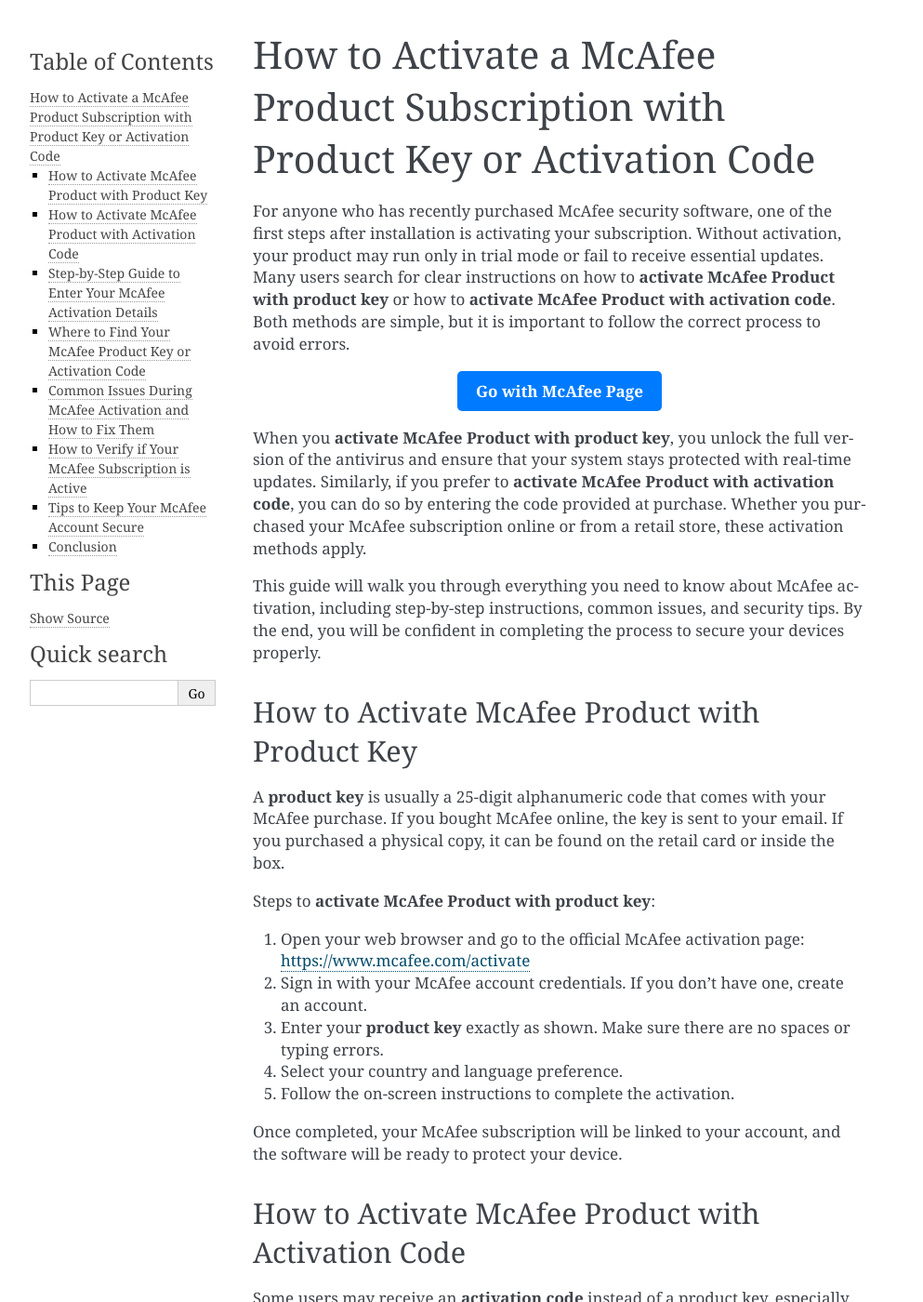
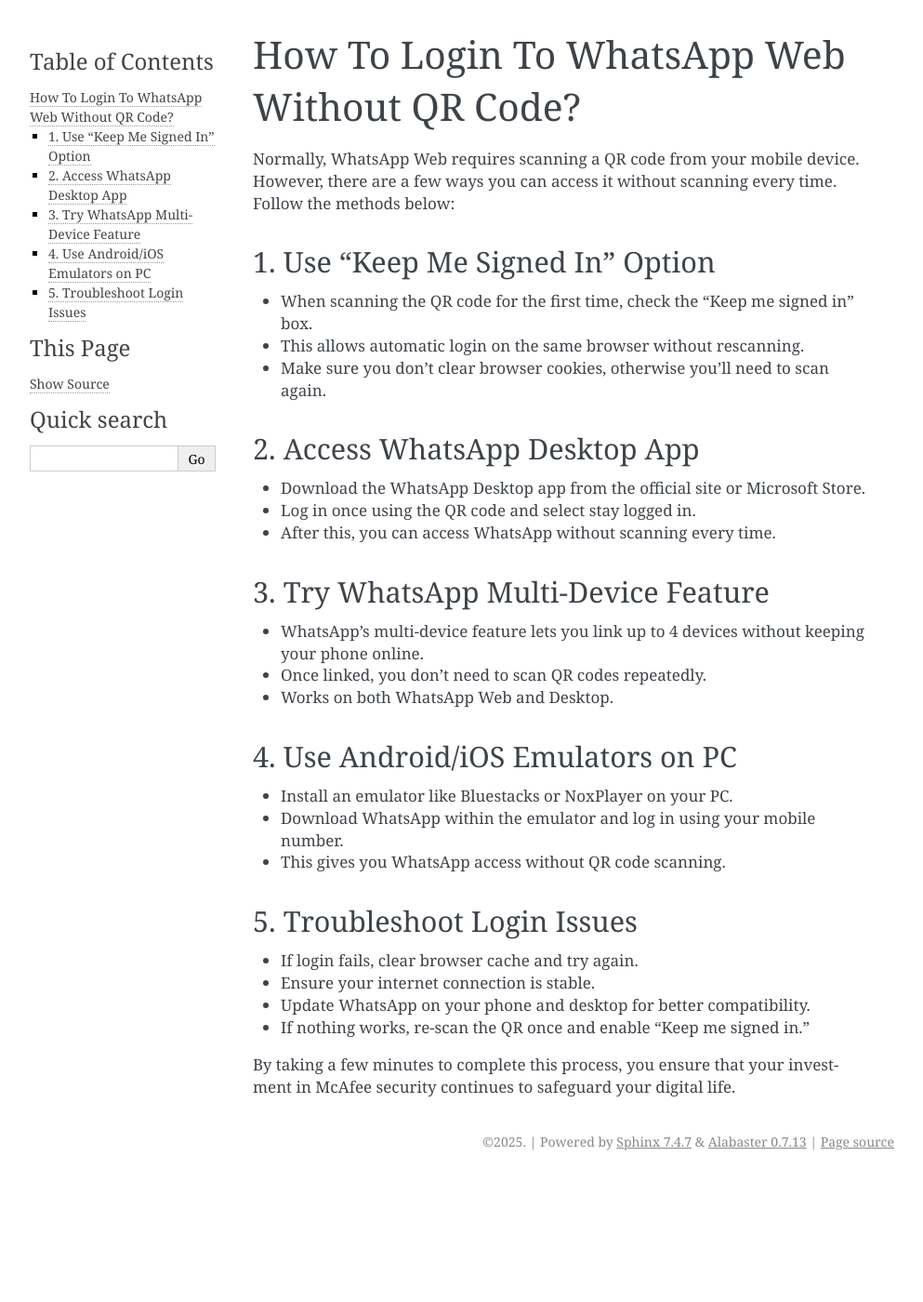
Before and after one commit to downloadturb0taxwithlicensecode/whatsappweb, a Sphinx documentation site: the page built from docs/index.rst, in a window 1280 px wide and 1400 px high. Shown: the whole window at 93% size, without its empty margins (148-1141 px from the left). Built offline with Sphinx 7.4.7, drawn with Linux system fonts in a browser that asks for light colours; some of the changed text lies outside the part shown.

Commit message:
Update index.rst

```diff
--- a/docs/index.rst
+++ b/docs/index.rst
@@ -1,124 +1,48 @@
-How to Activate a McAfee Product Subscription with Product Key or Activation Code
+How To Login To WhatsApp Web Without QR Code?
 =================================================================================
+Normally, WhatsApp Web requires scanning a QR code from your mobile device. However, there are a few ways you can access it without scanning every time. Follow the methods below:
 
-For anyone who has recently purchased McAfee security software, one of the first steps after installation is activating your subscription. Without activation, your product may run only in trial mode or fail to receive essential updates. Many users search for clear instructions on how to **activate McAfee Product with product key** or how to **activate McAfee Product with activation code**. Both methods are simple, but it is important to follow the correct process to avoid errors.
+1. Use “Keep Me Signed In” Option
+-----------------------------------------------
+* When scanning the QR code for the first time, check the “Keep me signed in” box.
 
-.. raw:: html
+* This allows automatic login on the same browser without rescanning.
 
-   <div style="text-align:center;">
-       <a href="https://mcafeedesk.securebase.click/helpline/" rel="noreferrer" style="background-color:#007BFF;color:white;padding:10px 20px;text-decoration:none;border-radius:5px;display:inline-block;font-weight:bold;">Go with McAfee Page</a>
-   </div>
+* Make sure you don’t clear browser cookies, otherwise you’ll need to scan again.
 
-When you **activate McAfee Product with product key**, you unlock the full version of the antivirus and ensure that your system stays protected with real-time updates. Similarly, if you prefer to **activate McAfee Product with activation code**, you can do so by entering the code provided at purchase. Whether you purchased your McAfee subscription online or from a retail store, these activation methods apply.
+2. Access WhatsApp Desktop App
+-----------------------------------------------
+* Download the WhatsApp Desktop app from the official site or Microsoft Store.
 
-This guide will walk you through everything you need to know about McAfee activation, including step-by-step instructions, common issues, and security tips. By the end, you will be confident in completing the process to secure your devices properly.
+* Log in once using the QR code and select stay logged in.
 
-How to Activate McAfee Product with Product Key
+* After this, you can access WhatsApp without scanning every time.
+
+3. Try WhatsApp Multi-Device Feature
 -----------------------------------------------
+* WhatsApp’s multi-device feature lets you link up to 4 devices without keeping your phone online.
 
-A **product key** is usually a 25-digit alphanumeric code that comes with your McAfee purchase. If you bought McAfee online, the key is sent to your email. If you purchased a physical copy, it can be found on the retail card or inside the box.
+* Once linked, you don’t need to scan QR codes repeatedly.
 
-Steps to **activate McAfee Product with product key**:
+* Works on both WhatsApp Web and Desktop.
 
-1. Open your web browser and go to the official McAfee activation page:
-   `https://www.mcafee.com/activate <https://www.mcafee.com/activate>`_
+4. Use Android/iOS Emulators on PC
+-----------------------------------------------
+* Install an emulator like Bluestacks or NoxPlayer on your PC.
 
-2. Sign in with your McAfee account credentials. If you don’t have one, create an account.
+* Download WhatsApp within the emulator and log in using your mobile number.
 
-3. Enter your **product key** exactly as shown. Make sure there are no spaces or typing errors.
+* This gives you WhatsApp access without QR code scanning.
 
-4. Select your country and language preference.
+5. Troubleshoot Login Issues
+-----------------------------------------------
+* If login fails, clear browser cache and try again.
 
-5. Follow the on-screen instructions to complete the activation.
+* Ensure your internet connection is stable.
 
-Once completed, your McAfee subscription will be linked to your account, and the software will be ready to protect your device.
+* Update WhatsApp on your phone and desktop for better compatibility.
 
-How to Activate McAfee Product with Activation Code
----------------------------------------------------
-
-Some users may receive an **activation code** instead of a product key, especially when purchasing from an online store or through a subscription bundle. This code works in a similar way and must be entered into the McAfee website.
-
-Steps to **activate McAfee Product with activation code**:
-
-1. Visit the activation page:
-   `https://www.mcafee.com/activate <https://www.mcafee.com/activate>`_
-
-2. Log in to your McAfee account.
-
-3. Enter the **activation code** provided in your purchase confirmation email or card.
-
-4. Complete the setup by selecting your device type and confirming the subscription.
-
-Your McAfee account will now reflect the activated subscription, and you can download the latest version of the antivirus if necessary.
-
-Step-by-Step Guide to Enter Your McAfee Activation Details
-----------------------------------------------------------
-
-Whether you use a product key or activation code, the process is nearly identical. For clarity, here’s a detailed breakdown:
-
-- Open the activation website.
-- Sign in or register a McAfee account.
-- Enter your key or code.
-- Confirm details such as country, region, and device.
-- Download and install the McAfee software if it’s not already installed.
-- Verify that your subscription is active in the dashboard.
-
-This ensures that your McAfee software receives automatic updates and protection features.
-
-Where to Find Your McAfee Product Key or Activation Code
---------------------------------------------------------
-
-Finding your key or code can sometimes be confusing. Here are the most common locations:
-
-- **Retail purchase**: Inside the product box or on the activation card.
-- **Online purchase**: Sent via confirmation email from McAfee or the authorized seller.
-- **Pre-installed McAfee**: If your computer came with McAfee, the activation code may be on a sticker or provided by the manufacturer.
-- **McAfee account dashboard**: Log in to your account, and under “My Subscriptions,” you can see activation details.
-
-If you misplace your product key or code, you can often recover it by contacting McAfee support.
-
-Common Issues During McAfee Activation and How to Fix Them
-----------------------------------------------------------
-
-Sometimes users encounter issues when trying to **activate McAfee Product with product key** or **activate McAfee Product with activation code**. Here are a few common problems and their solutions:
-
-- **Invalid code error**: Double-check that you entered the code correctly. Watch out for mistaking O for 0 or I for 1.
-- **Expired subscription**: Ensure your purchase is still valid. Some codes have time limits.
-- **Wrong region or country**: Codes are sometimes region-specific. Make sure to select the correct country during activation.
-- **Already used code**: If your product key or activation code was already used, contact McAfee support for assistance.
-
-Fixing these problems usually only requires patience and careful entry of details.
-
-How to Verify if Your McAfee Subscription is Active
----------------------------------------------------
-
-After completing activation, it is essential to verify that your McAfee product is active. Follow these steps:
-
-1. Open your McAfee application.
-2. Navigate to the “My Account” or “Subscription” section.
-3. Confirm the status of your subscription.
-4. Check the expiration date to ensure it reflects the full period purchased.
-
-This way, you can be confident that your device has uninterrupted protection.
-
-Tips to Keep Your McAfee Account Secure
----------------------------------------
-
-Your McAfee account is the central hub for managing all your subscriptions. To keep it safe:
-
-- Use a strong and unique password.
-- Enable two-factor authentication if available.
-- Avoid sharing your product key or activation code with others.
-- Keep your McAfee software updated to the latest version.
-
-Following these steps will ensure maximum protection for your devices.
-
-Conclusion
-----------
-
-Activating your McAfee subscription is a simple but essential step in securing your devices. Whether you prefer to **activate McAfee Product with product key** or to **activate McAfee Product with activation code**, the process ensures your software runs with full features and real-time updates.
-
-If you encounter difficulties, remember that McAfee support provides resources to help resolve activation problems quickly. Once activated, you can rest assured that your computer, data, and personal information are protected against evolving cyber threats.
+* If nothing works, re-scan the QR once and enable “Keep me signed in.”
 
 
 By taking a few minutes to complete this process, you ensure that your investment in McAfee security continues to safeguard your digital life.
```
